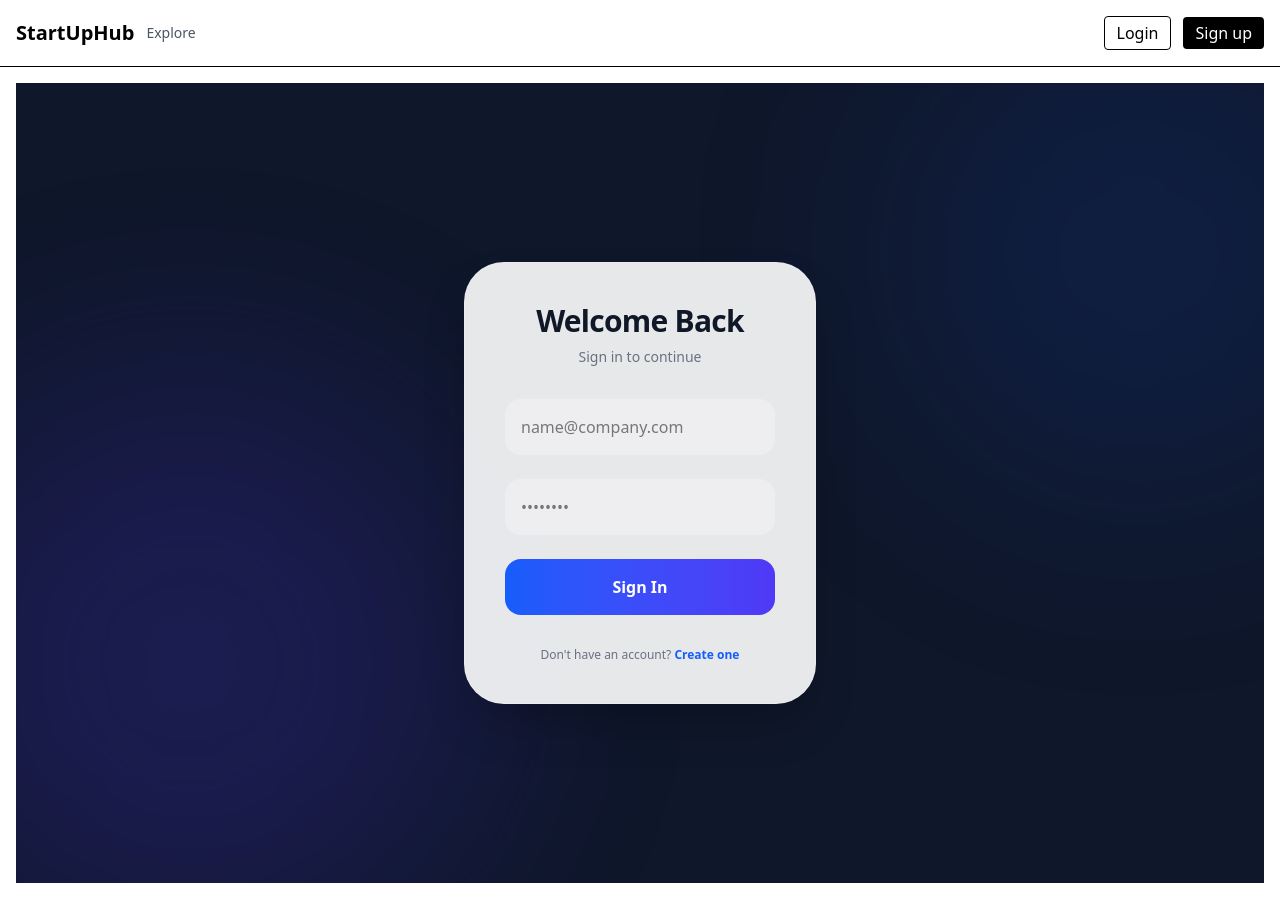
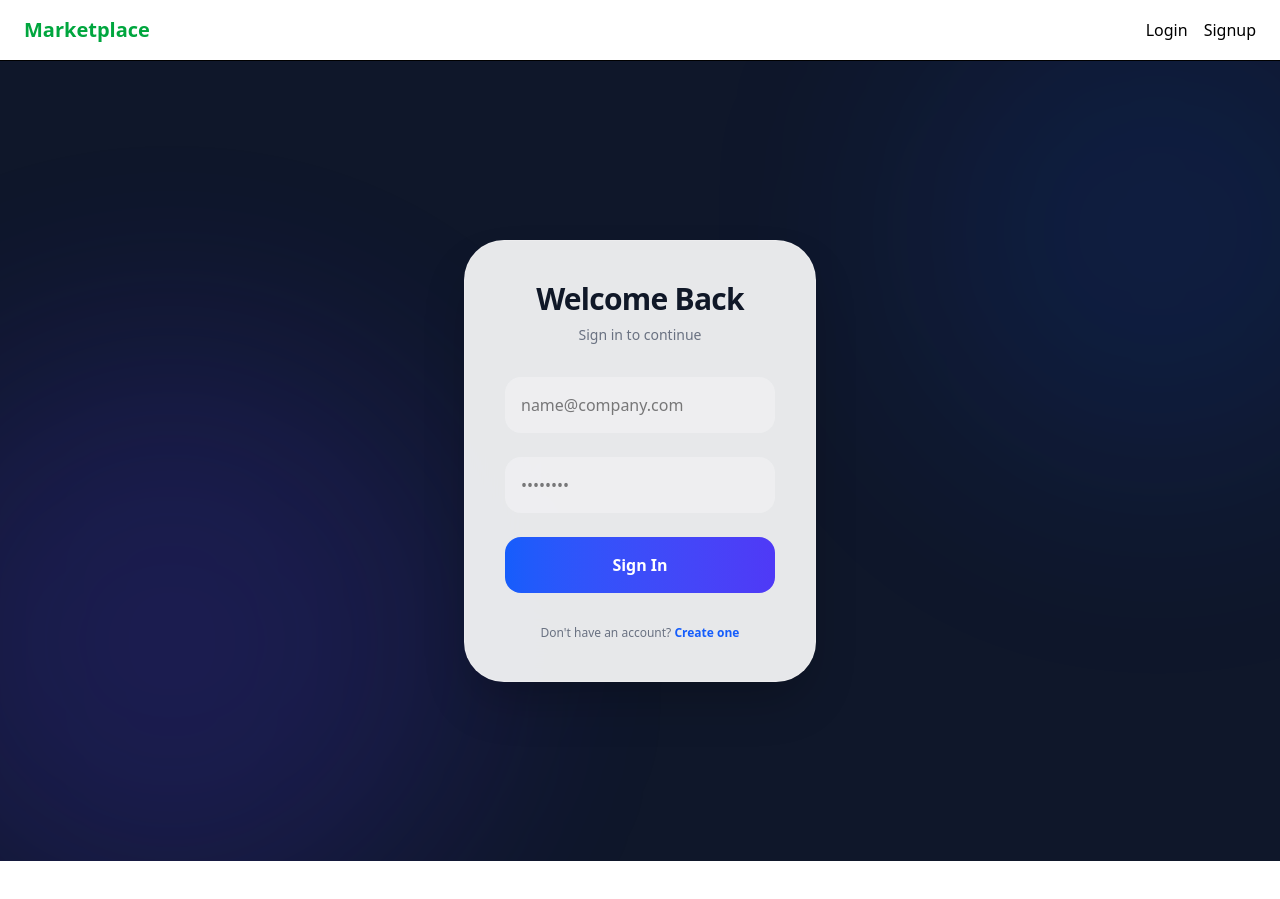
Before and after one commit to ayush-6338/Marketplace_for_startups, a React (Vite) app in the folder Project_folder/: page /login in a window 1280 px wide. After the commit the page ends 861 px from the top, so only its background shows below. Built offline with nearby package versions, Linux system fonts and the light colour scheme.

Commit message:
started forntend

```diff
--- a/Project_folder/src/components/Navbar.jsx
+++ b/Project_folder/src/components/Navbar.jsx
@@ -1,30 +1,76 @@
-import React from 'react';
-import { Link } from 'react-router-dom';
+import { Link, useNavigate } from 'react-router-dom';
 import { useAuth } from '../contexts/AuthContext';
 
-export default function Navbar() {
+const Navbar = () => {
   const { user, logout } = useAuth();
+  const navigate = useNavigate();
+
+  const handleLogout = () => {
+    logout();
+    navigate('/login');
+  };
 
   return (
-    <nav className="p-4 border-b flex items-center justify-between">
-      <div className="flex items-center gap-3">
-        <Link to="/" className="text-xl font-bold">StartUpHub</Link>
-        <Link to="/explore" className="text-sm text-gray-600">Explore</Link>
+    <nav className="flex items-center justify-between px-6 py-4 border-b bg-white">
+      {/* Left */}
+      <div className="flex items-center gap-6">
+        <Link to="/" className="text-xl font-bold text-green-600">
+          Marketplace
+        </Link>
+
+        {user && (
+          <>
+            <Link to="/explore">Explore</Link>
+            <Link to="/gigs">Gigs</Link>
+
+            {/* Role-based links */}
+            {user.role === 'client' && (
+              <Link to="/orders">Orders</Link>
+            )}
+
+            {user.role === 'freelancer' && (
+              <Link to="/my-proposals">My Proposals</Link>
+            )}
+
+            {user.role === 'startup' && (
+              <Link to="/my-startups">My Startups</Link>
+            )}
+
+            {user.role === 'admin' && (
+              <Link to="/admin">Admin Panel</Link>
+            )}
+          </>
+        )}
       </div>
 
-      <div className="flex items-center gap-3">
-        {user ? (
+      {/* Right */}
+      <div className="flex items-center gap-4">
+        {!user ? (
           <>
-            <span className="text-sm">Hi, {user.name}</span>
-            <button onClick={logout} className="px-3 py-1 border rounded">Logout</button>
+            <Link to="/login">Login</Link>
+            <Link to="/signup">Signup</Link>
           </>
         ) : (
           <>
-            <Link to="/login" className="px-3 py-1 border rounded">Login</Link>
-            <Link to="/signup" className="px-3 py-1 bg-black text-white rounded">Sign up</Link>
+            <span className="text-sm text-gray-600">
+              Welcome, <b>{user.name}</b>
+            </span>
+
+            <span className="px-3 py-1 text-xs bg-gray-100 rounded-full capitalize">
+              {user.role}
+            </span>
+
+            <button
+              onClick={handleLogout}
+              className="px-4 py-2 text-sm bg-red-500 text-white rounded hover:bg-red-600"
+            >
+              Logout
+            </button>
           </>
         )}
       </div>
     </nav>
   );
-}
+};
+
+export default Navbar;
--- a/Project_folder/src/components/layout/Layout.jsx
+++ b/Project_folder/src/components/layout/Layout.jsx
@@ -1,14 +1,12 @@
-import React from 'react';
 import Navbar from '../Navbar';
 
-export default function Layout({ children }) {
+const Layout = ({ children }) => {
   return (
-    <div className="min-h-screen flex flex-col">
+    <>
       <Navbar />
-      <main className="flex-1 container mx-auto p-4">
-        {children}
-      </main>
+      <main>{children}</main>
+    </>
+  );
+};
 
-    </div>
-  );
-}
+export default Layout;
--- a/Project_folder/src/contexts/AuthContext.jsx
+++ b/Project_folder/src/contexts/AuthContext.jsx
@@ -1,33 +1,39 @@
-import React, { createContext, useContext, useEffect, useState } from 'react';
+import { createContext, useContext, useEffect, useState } from 'react';
+import { getMe } from '../services/authApi';
 
 const AuthContext = createContext();
 
-export function AuthProvider({ children }) {
+export const AuthProvider = ({ children }) => {
   const [user, setUser] = useState(null);
   const [loading, setLoading] = useState(true);
 
+  const fetchUser = async () => {
+    try {
+      const res = await getMe();
+      setUser(res.data.user);
+    } catch (err) {
+      setUser(null);
+    } finally {
+      setLoading(false);
+    }
+  };
+
   useEffect(() => {
-    const raw = localStorage.getItem('user');
-    if (raw) setUser(JSON.parse(raw));
-    setLoading(false);
+    const token = localStorage.getItem('token');
+    if (token) fetchUser();
+    else setLoading(false);
   }, []);
 
-  const login = (payload) => {
-    localStorage.setItem('user', JSON.stringify(payload));
-    setUser(payload);
-  };
-
   const logout = () => {
-    localStorage.removeItem('user');
     localStorage.removeItem('token');
     setUser(null);
   };
 
   return (
-    <AuthContext.Provider value={{ user, login, logout, loading }}>
+    <AuthContext.Provider value={{ user, loading, logout }}>
       {children}
     </AuthContext.Provider>
   );
-}
+};
 
 export const useAuth = () => useContext(AuthContext);
--- /dev/null
+++ b/Project_folder/src/routes/PrivateRoute.jsx
@@ -0,0 +1,15 @@
+import { Navigate } from 'react-router-dom';
+
+const PrivateRoute = ({ children }) => {
+  const token = localStorage.getItem('token');
+
+  // not logged in
+  if (!token) {
+    return <Navigate to="/login" replace />;
+  }
+
+  // logged in
+  return children;
+};
+
+export default PrivateRoute;
--- a/Project_folder/src/routes/routes.jsx
+++ b/Project_folder/src/routes/routes.jsx
@@ -1,9 +1,11 @@
 import React, { lazy, Suspense } from 'react';
 import { Routes, Route } from 'react-router-dom';
+import PrivateRoute from './PrivateRoute';
 
 const Home = lazy(() => import('../pages/Home/Home'));
 const Explore = lazy(() => import('../pages/Explore/Explore'));
 const StartupView = lazy(() => import('../pages/Startup/StartupView'));
+const Gigs = lazy(() => import('../pages/Gigs/Gigs'));
 const Signup = lazy(() => import('../pages/Auth/Signup'));
 const Login = lazy(() => import('../pages/Auth/Login'));
 
@@ -12,8 +14,34 @@ export default function AppRoutes() {
     <Suspense fallback={<div>Loading...</div>}>
       <Routes>
         <Route path="/" element={<Home />} />
-        <Route path="/explore" element={<Explore />} />
-        <Route path="/startup/:id" element={<StartupView />} />
+
+        <Route
+          path="/explore"
+          element={
+            <PrivateRoute>
+              <Explore />
+            </PrivateRoute>
+          }
+        />
+
+        <Route
+          path="/startup/:id"
+          element={
+            <PrivateRoute>
+              <StartupView />
+            </PrivateRoute>
+          }
+        />
+
+        <Route
+          path="/gigs"
+          element={
+            <PrivateRoute>
+              <Gigs />
+            </PrivateRoute>
+          }
+        />
+
         <Route path="/signup" element={<Signup />} />
         <Route path="/login" element={<Login />} />
         <Route path="*" element={<div>404 not found</div>} />
```
Also changed, not shown: Project_folder/src/main.jsx (+6 -6 lines).
